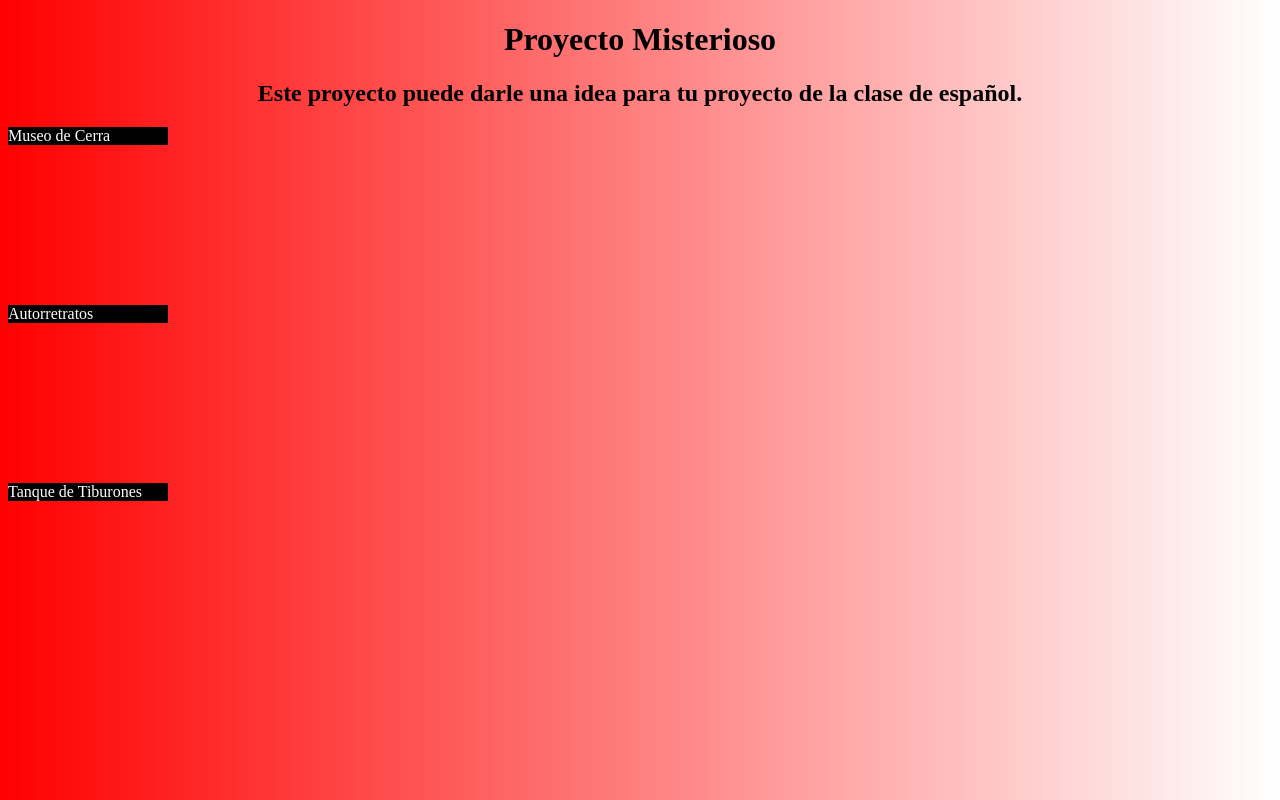
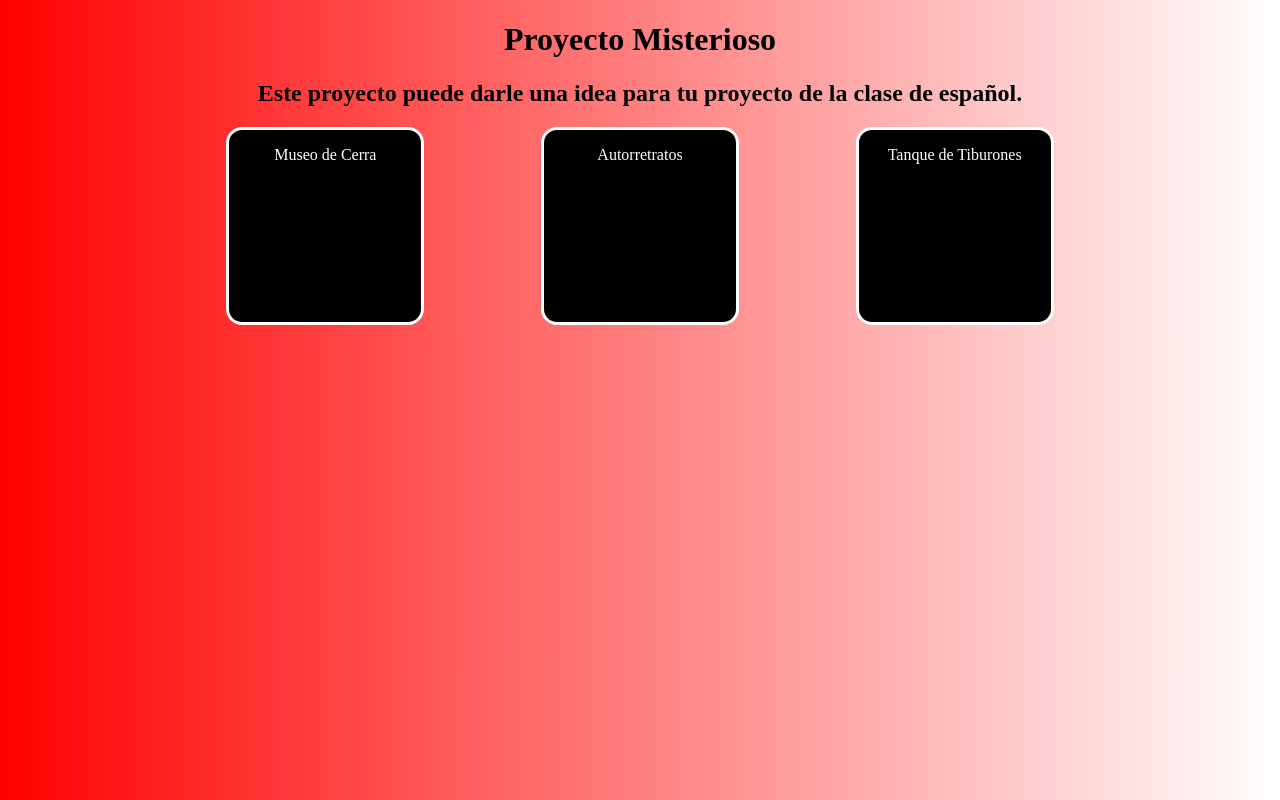
Before and after one commit to ProyectoMisterioso/proyectomisterioso, a Next.js app: page / in a window 1280 px wide. Built offline with nearby package versions, Linux system fonts and the light colour scheme.

Commit message:
Add grid

```diff
--- a/pages/index.js
+++ b/pages/index.js
@@ -18,10 +18,10 @@ export default function Home() {
           Este proyecto puede darle una idea para tu proyecto de la clase de
           espa&ntilde;ol.
         </h2>
-        <div className="grid-container">
-          <div className="grid-item">Museo de Cerra</div>
-          <div className="grid-item">Autorretratos</div>
-          <div className="grid-item">Tanque de Tiburones</div>
+        <div className="grid">
+          <div>Museo de Cerra</div>
+          <div>Autorretratos</div>
+          <div>Tanque de Tiburones</div>
         </div>
       </main>
     </>
--- a/styles/globals.css
+++ b/styles/globals.css
@@ -4,6 +4,7 @@ body {
     rgba(255, 0, 0, 1),
     rgba(255, 0, 0, 0)
   );
+  padding: 0em 10em;
 }
 
 h1,
@@ -11,15 +12,28 @@ h2 {
   text-align: center;
 }
 
-.grid-container {
+.grid {
   display: grid;
-  column-gap: 10em;
-  row-gap: 10em;
+  grid-template-columns: auto auto auto;
+  width: 100%;
 }
 
-.grid-item {
+.grid div {
   background-color: black;
   color: white;
-  border: 10em;
+  border: 0.2em;
+  border-color: white;
+  border-radius: 1em;
+  border-style: solid;
+  padding: 1em;
   width: 10em;
+  height: 10em;
+  text-align: center;
+  margin: 0em auto;
 }
+
+.grid div:hover {
+  background-color: white;
+  color: black;
+  border-color: black;
+}
```
